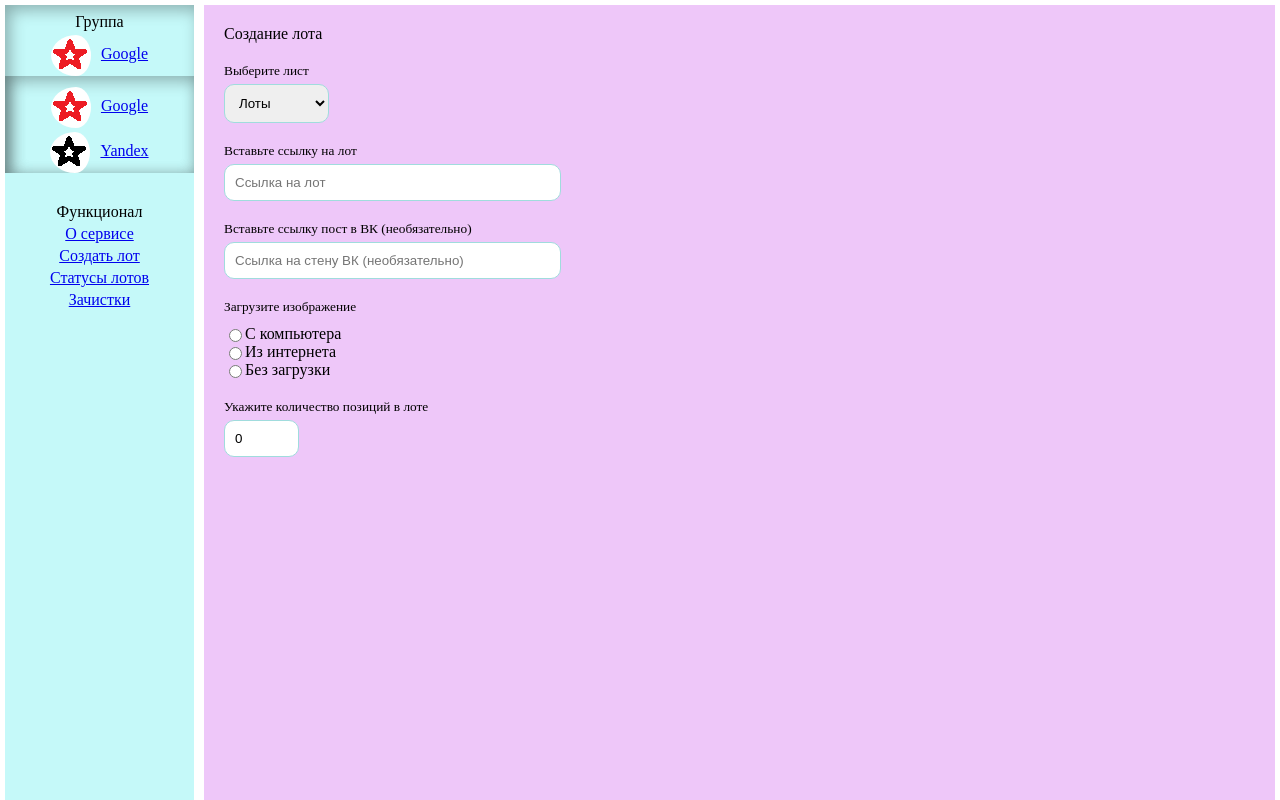
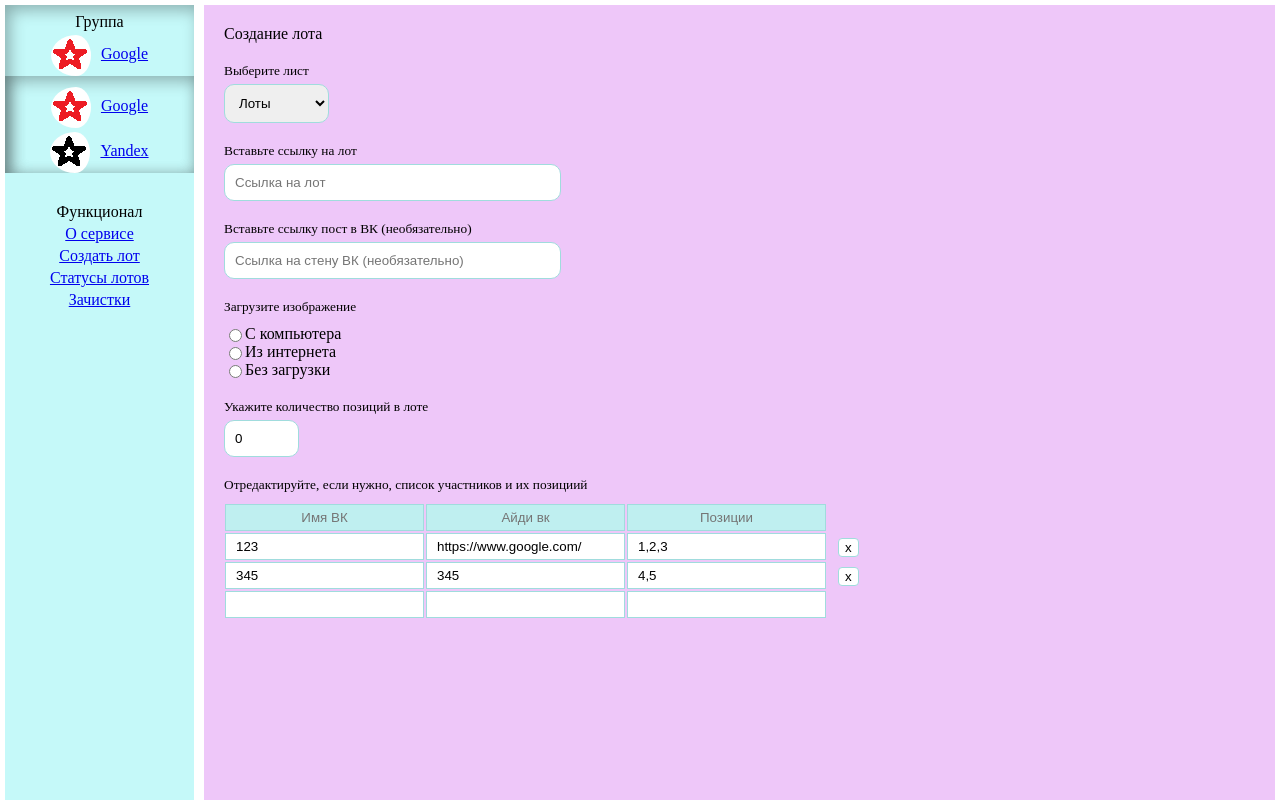
Before and after one commit to femperox/VueTest, a Vue app: page /create in a window 1280 px wide. Shown: the top 800 px of the page. Built offline with nearby package versions, Linux system fonts and the light colour scheme.

Commit message:
Потуги в реализации редактируемой таблицы

```diff
--- a/package.json
+++ b/package.json
@@ -9,15 +9,19 @@
   "dependencies": {
     "core-js": "^3.8.3",
     "inspector": "^0.5.0",
+    "tabulator": "^0.2.40",
+    "tabulator-tables": "^5.4.3",
     "vue": "^3.2.13",
     "vue-router": "^4.0.3",
+    "vue-tabulator": "^1.3.0",
     "vuex": "^4.0.0"
   },
   "devDependencies": {
     "@vue/cli-plugin-babel": "~5.0.0",
     "@vue/cli-plugin-router": "~5.0.0",
     "@vue/cli-plugin-vuex": "~5.0.0",
-    "@vue/cli-service": "~5.0.0"
+    "@vue/cli-service": "~5.0.0",
+    "eslint": "^4.19.1"
   },
   "browserslist": [
     "> 1%",
--- /dev/null
+++ b/src/components/UI/CustomBtn.vue
@@ -0,0 +1,33 @@
+<template>
+    <button class="btn"><slot></slot></button>
+</template>
+
+<script>
+    export default { name:'cstm-btn'
+
+    }
+</script>
+
+<style>
+
+.btn
+{
+	vertical-align: middle;
+	color: rgb(0, 0, 0);
+	text-align: center;
+	border-radius: 4px;
+	background-color: white;
+	border: 1px solid rgb(160, 220, 221);
+    transition: background-color 0.2s;
+}
+
+.btn:hover
+{
+	background-color: rgb(133, 192, 193);
+}
+.btn:active
+{
+	background-color: rgb(113, 165, 166);
+}
+
+</style>
--- a/src/components/UI/CustomInput.vue
+++ b/src/components/UI/CustomInput.vue
@@ -28,4 +28,9 @@ export default { name: "cstm-inp",
     padding: 10px 10px;
     margin-top: 5px;
 }
+
+.input:focus {
+	border: 1px solid rgb(160, 220, 221);
+    outline: none;
+}
 </style>
--- /dev/null
+++ b/src/components/UI/ParticipantList.vue
@@ -0,0 +1,123 @@
+<template>
+    <div class="TableDiv">
+        <tr class="Table">
+            <td v-for="col in Object.keys(prtcp[0])"><cstm-inp class="Header" readonly="true" type="text" :placeholder="col"></cstm-inp> </td>
+        </tr>
+        <tr v-if="checkLen(prtcp)" class="Table" v-for="p in prtcp" :key="p">
+            <td  v-for="col in Object.keys(p)" ><cstm-inp class="Cell" type="text" :value="p[col]"></cstm-inp> </td>
+            <td><cstm-btn @click="deletePost(p)"  class="Delete">x</cstm-btn></td>
+        </tr>
+
+        <tr class="Table">
+            <td v-for="col in Object.keys(prtcp[0])"><cstm-inp :name="col" class="Cell" type="text" @input="addRow"></cstm-inp> </td>
+        </tr>
+    </div>
+</template>
+
+<script>
+
+
+
+    export default { name: "prt-lst",
+
+    data()
+    {
+        return { validated: 0,
+               }
+    },
+
+    props:
+    {
+        prtcp:
+        { type: Array,
+
+        }
+    },
+
+    methods:
+    {
+        addRow(event)
+        {
+
+           if (event.target.value.length > 0)
+           {
+             let keys = Object.keys(this.prtcp[0])
+             let newRow = { }
+             keys.map(k => { if (k === event.target.name ) newRow[k] = event.target.value
+                             else newRow[k] = ''
+                            }
+                     )
+
+
+             this.$emit("addRow", newRow);
+             event.target.value = '';
+           }
+        },
+
+        deletePost(p)
+        {
+            this.$emit("deleteRow", p);
+        },
+
+        checkLen(pList)
+        {
+            let res = true;
+            if (pList.length==1)
+                for (let k in pList[0]) res &&= pList[0][k] !== '';
+
+            console.log(res);
+            return res;
+        }
+    },
+
+    watch:
+    {
+    }
+
+
+    }
+</script>
+
+<style>
+
+.TableDiv
+{
+    padding-top: 10px;
+}
+
+.Cell
+{
+    margin:0;
+    height: 5px;
+    border-radius: 0%;
+    transition: background-color 0.2s;
+}
+
+.Cell:hover {
+	background-color: rgb(191, 239, 240);
+}
+
+.Header
+{
+    margin:0;
+    height: 5px;
+    border-radius: 0%;
+    text-align: center;
+    background-color: rgb(191, 239, 240);
+    color: rgb(0, 0, 0);
+}
+
+.Delete
+{
+    margin-left: 10px;
+    background-color:  rgb(223, 135, 135);
+}
+
+.Delete:hover
+{
+    background-color:  rgb(223, 135, 135);
+}
+
+
+
+</style>
--- a/src/components/index.js
+++ b/src/components/index.js
@@ -4,9 +4,12 @@ import CustomInput from "@/components/UI/CustomInput"
 import CustomDropDown from "@/components/UI/CustomDropDown"
 import CustomRadioButton from "@/components/UI/CustomRadioButton"
 import CustomFileLoad from "@/components/UI/CustomFileLoad"
+import ParticipantList from "@/components/UI/ParticipantList"
+import CustomBtn from "@/components/UI/CustomBtn"
 import Menu from "@/pages/Menu"
 
 
 export default [ MenuList, CustomIcon, Menu, CustomInput,
-                 CustomDropDown, CustomRadioButton, CustomFileLoad
+                 CustomDropDown, CustomRadioButton, CustomFileLoad, ParticipantList,
+                 CustomBtn
                ]
--- a/src/main.js
+++ b/src/main.js
@@ -6,4 +6,8 @@ import router from "@/router/router"
 const app = createApp(App);
 
 components.forEach(c => app.component(c.name, c))
-app.use(router).mount('#app')
+
+
+
+app.use(router)
+   .mount('#app')
--- a/src/pages/LotCreation.vue
+++ b/src/pages/LotCreation.vue
@@ -23,7 +23,8 @@
         <small class="Small">Укажите количество позиций в лоте</small>
         <cstm-inp type="number" v-model="posCount" placeholder="Количество позициий в лоте" style="width:5%"></cstm-inp>
 
-        <!--Таблицу-->
+        <small class="Small">Отредактируйте, если нужно, список участников и их позициий</small>
+        <prt-lst :prtcp="participantlist" @addRow="addRow" @deleteRow="deleteRow"></prt-lst>
 
     </div>
 </template>
@@ -38,8 +39,44 @@ export default {
                    siteUrl: '',
                    vkUrl: '',
                    posCount: 0,
+
+                   participantlist: [ {'Имя ВК': "123", 'Айди вк': "https://www.google.com/", 'Позиции': [1,2,3]},
+                                      {'Имя ВК': "345", 'Айди вк': 345, 'Позиции': [4,5]}
+                                    ]
                }
     },
+
+    methods:
+    {
+        addRow(r)
+        {
+            this.participantlist.push(r);
+        },
+
+        deleteRow(r)
+        {
+            let keys = Object.keys(r)
+            let len = keys.length;
+
+
+
+            this.participantlist = this.participantlist.filter(p => {
+                                               let res = 0;
+                                               for (let k in r) res += r[k] == p[k] ? 1 : 0
+
+                                               return res < len
+                                             }
+                                       )
+
+            if (!this.participantlist.length)
+            {   let empty = {};
+                keys.map(k => empty[k] =  '');
+                this.participantlist.push(empty);
+            }
+
+
+        }
+    }
 
 }
 </script>
```
Also changed, not shown: 1 other file (tests, documents, lock files or other folders).
